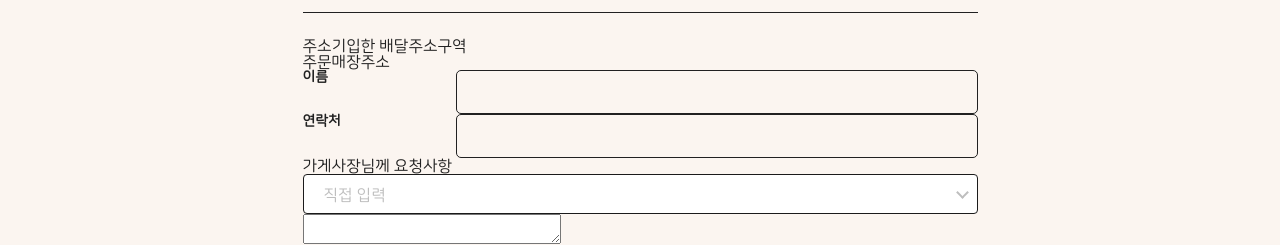
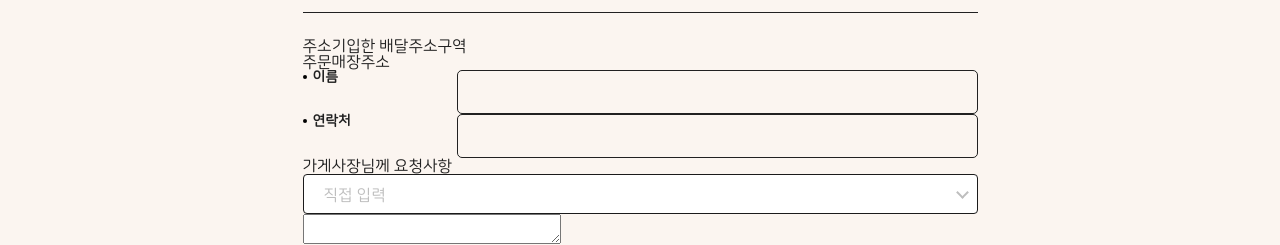
Before and after one commit to ryushin01/goobne, a React (Vite) app: page /goobne/order in a window 1280 px wide. Shown: the part 251-496 px from the top of the page. Built offline with nearby package versions, Linux system fonts and the light colour scheme.

Commit message:
:construction: 타브랜치 이동으로 인한 커밋

```diff
--- a/src/Router.jsx
+++ b/src/Router.jsx
@@ -4,7 +4,7 @@ import Header from './components/Header/Header';
 import Login from './pages/Login/Login';
 import BaseJoin from './pages/BaseJoin/BaseJoin';
 import Delivery from './pages/Delivery/Delivery';
-import Order from './pages/Order';
+import Order from './pages/Order/Order';
 const Router = () => {
   return (
     <BrowserRouter basename="/goobne">
@@ -13,7 +13,7 @@ const Router = () => {
         <Route path="/login" element={<Login />} />
         <Route path="/basejoin" element={<BaseJoin />} />
         <Route path="/delivery" element={<Delivery />} />
-        {<Route path="/order" element={<Order />} />}
+        <Route path="/order" element={<Order />} />
       </Routes>
       <Footer />
     </BrowserRouter>
--- a/src/pages/Order.jsx
+++ b/src/pages/Order/Order.jsx
@@ -1,6 +1,6 @@
 import styled from 'styled-components';
-import Input from '../components/Input/Input';
-import SelectBox from '../components/SelectBox/SelectBox';
+import Input from '../../components/Input/Input';
+import SelectBox from '../../components/SelectBox/SelectBox';
 
 const Order = () => {
   return (
@@ -22,10 +22,10 @@ const Order = () => {
                 <span>주소</span>
               </li>
               <li>
-                <Input type="text" label="이름" />
+                <Input type="text" label="이름" isDot={true} />
               </li>
               <li>
-                <Input type="text" label="연락처" />
+                <Input type="text" label="연락처" isDot={true} />
               </li>
               <li>
                 <span>가게사장님께 요청사항</span>
@@ -43,6 +43,9 @@ const Order = () => {
               </li>
             </ul>
           </DeliveryInfo>
+          <fieldset></fieldset>
+          <fieldset></fieldset>
+          <fieldset></fieldset>
         </form>
       </OrderContentWrap>
     </OrderContainer>
```
